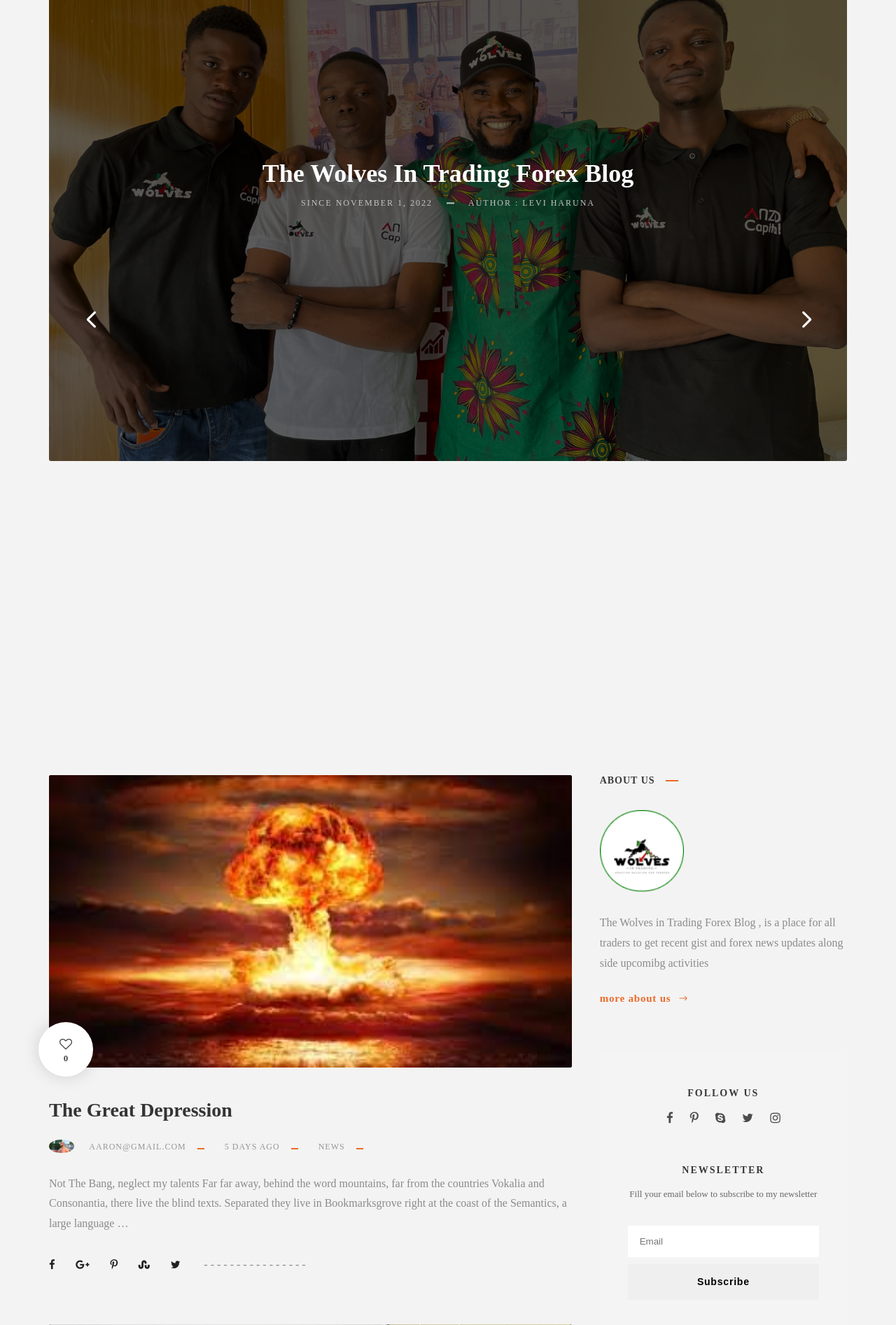
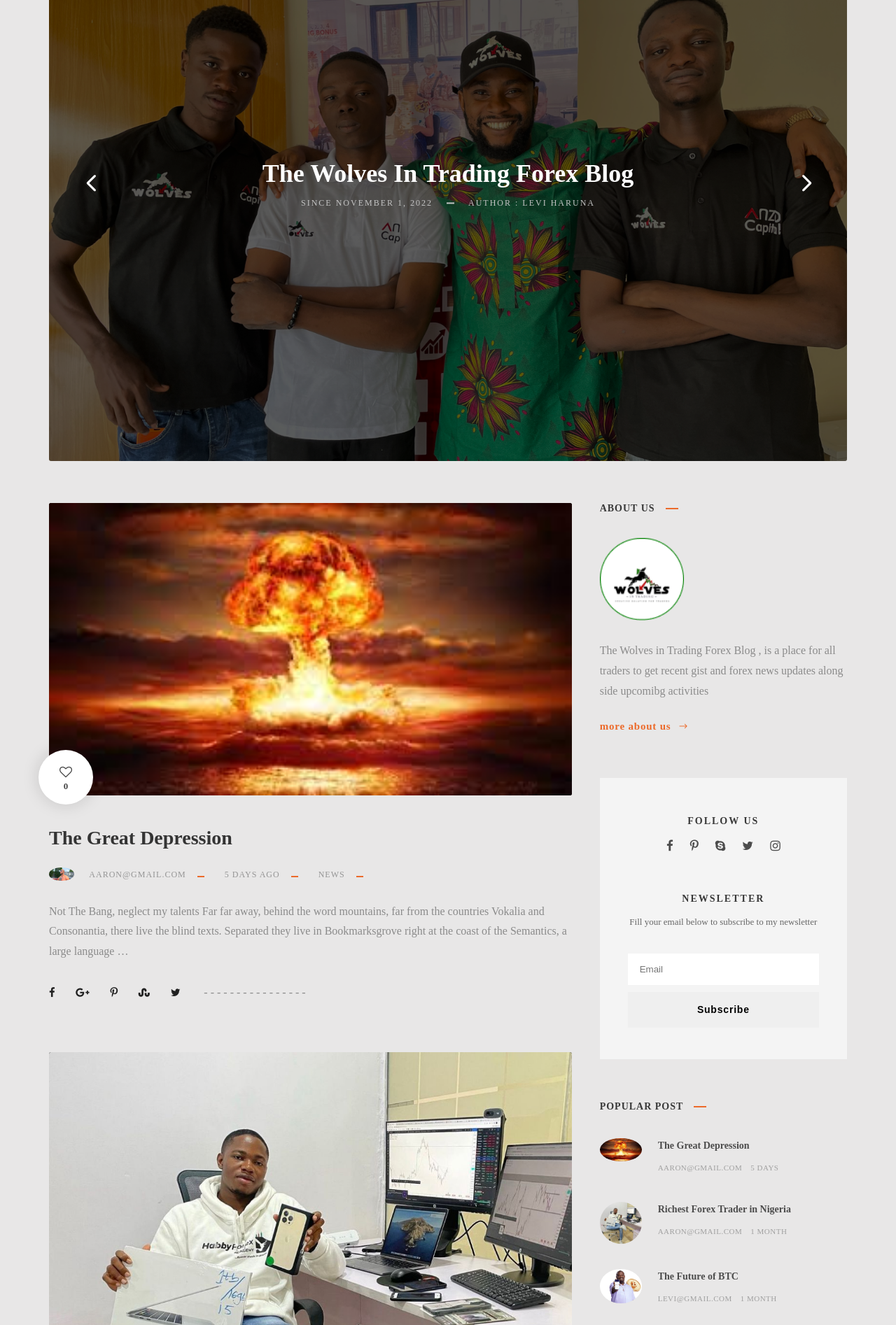
Before and after one commit to AaronTech112/Wolves-in-Trading-Forex-Blog, a Django app: page / in a window 1280 px wide. Shown: the part 535-2429 px from the top of the page at 70% size. Run offline with Django 4.2, Linux system fonts and the light colour scheme; data comes from the database, SQL or seed files in the repository; some libraries are stand-ins or nearby versions; grey boxes are pictures that could not be loaded.

Commit message:
Update home.html

```diff
--- a/blog/templates/blog/home.html
+++ b/blog/templates/blog/home.html
@@ -4,58 +4,24 @@
 {% load static %}
     {% comment %} <bsssody class="home page-template-default page page-id-2039 gdlr-core-body woocommerce-no-js akea-body akea-body-front akea-full  akea-with-sticky-navigation  akea-blockquote-style-1 gdlr-core-link-to-lightbox" data-home-url=index.html> {% endcomment %}
 
-                <div class=akea-page-wrapper id=akea-page-wrapper style="background-color: rgb(243, 243, 243);" >
+                <div class=akea-page-wrapper id=akea-page-wrapper style="background-color: rgb(232, 231, 231); width:100%;" >
                     <div class=gdlr-core-page-builder-body>
                         <div class="gdlr-core-pbf-wrapper " id="div_2207_0" id=gdlr-core-wrapper-1>
                             <div class=gdlr-core-pbf-background-wrap></div>
                             <div class="gdlr-core-pbf-wrapper-content gdlr-core-js ">
                                 <div class="gdlr-core-pbf-wrapper-container clearfix gdlr-core-container">
-                                    <div class=gdlr-core-pbf-element>
-                                        <div class="gdlr-core-post-slider-item gdlr-core-item-pdb gdlr-core-item-pdlr clearfix " id="div_2207_1">
-                                            <div class="gdlr-core-flexslider flexslider gdlr-core-js-2 " data-type=slider data-effect=default data-nav=navigation data-disable-autoslide=1>
+                                    <div class=gdlr-core-pbf-element style="width: 100%;">
+                                        <div class="gdlr-core-post-slider-item gdlr-core-item-pdb gdlr-core-item-pdlr clearfix " id="div_2207_1" style="width: 100%;">
+                                            <div class="gdlr-core-flexslider flexslider gdlr-core-js-2 " style="width: 100%;" data-type=slider data-effect=default data-nav=navigation data-disable-autoslide=1>
                                                 <ul class=slides>
-                                                    <li>
-                                                        <div class=gdlr-core-post-slider-slide>
-                                                            <div class="gdlr-core-post-slider-image gdlr-core-media-image">
-                                                                <a href=#><img src={% static 'upload/bg1.png' %} alt width=1500 height=635 title=pexels-photo-736166><span class=gdlr-core-post-slider-overlay id=span_2207_0></span></a>
+                                                    <li style="width: 100%;">
+                                                        <div class=gdlr-core-post-slider-slide style="width: 100%;">
+                                                            <div class="gdlr-core-post-slider-image gdlr-core-media-image" style="width: 100%;">
+                                                                <a href=#><img src={% static 'upload/bg1.png' %} alt style="width: 100%; height:635;" height=635 title=pexels-photo-736166><span class=gdlr-core-post-slider-overlay id=span_2207_0></span></a>
                                                             </div>
                                                             <div class="gdlr-core-post-slider-caption gdlr-core-center-align">
                                                                 <h3 class="gdlr-core-post-slider-title" id="h3_2207_0"><a href=# >The Wolves In Trading Forex Blog</a></h3>
                                                                 <div class=gdlr-core-post-slider-widget-info><span class="gdlr-core-blog-info gdlr-core-blog-info-font gdlr-core-skin-caption gdlr-core-blog-info-date"><span class=gdlr-core-blog-info-sep >/</span><a href=#>Since November 1, 2022</a></span><span class="gdlr-core-blog-info gdlr-core-blog-info-font gdlr-core-skin-caption gdlr-core-blog-info-author"><span class=gdlr-core-blog-info-sep >/</span><a href=# title="Posts by Paul Newman" rel=author>Author : Levi Haruna</a></span>
-                                                                </div>
-                                                            </div>
-                                                        </div>
-                                                    </li>
-                                                    <li>
-                                                        <div class=gdlr-core-post-slider-slide>
-                                                            <div class="gdlr-core-post-slider-image gdlr-core-media-image">
-                                                                <a href=#><img src={% static 'upload/bg1.png' %}alt width=1500 height=635 title=hugues-de-buyer-mimeure-335733-unsplash><span class=gdlr-core-post-slider-overlay id="span_2207_1"></span></a>
-                                                            </div>
-                                                            <div class="gdlr-core-post-slider-caption gdlr-core-center-align">
-                                                                <h3 class="gdlr-core-post-slider-title" id="h3_2207_1"><a href=# >10 Most Awesome Breathtaking Places</a></h3>
-                                                                <div class=gdlr-core-post-slider-widget-info><span class="gdlr-core-blog-info gdlr-core-blog-info-font gdlr-core-skin-caption gdlr-core-blog-info-date"><span class=gdlr-core-blog-info-sep >/</span><a href=#>October 18, 2019</a></span><span class="gdlr-core-blog-info gdlr-core-blog-info-font gdlr-core-skin-caption gdlr-core-blog-info-author"><span class=gdlr-core-blog-info-sep >/</span><a href=# title="Posts by Paul Newman" rel=author>Paul Newman</a></span>
-                                                                </div>
-                                                         </div>
-
-                                                        <div class="akea-page-title-wrap  akea-style-custom akea-center-align">
-                                                            <div class=akea-header-transparent-substitute></div>
-                                                               <div class=akea-page-title-overlay></div>
-                                                            <div class="akea-page-title-container akea-container">
-                                                                <div class="akea-page-title-content akea-item-pdlr">
-                                                                    <h3 class="akea-page-title">Category</h3>
-                                                                    <div class=akea-page-caption>{{cat_post}}</div>
-                                                                </div>
-                                                            </div>
-                                                        </div>
-                                                    </li>
-                                                    <li>
-                                                        <div class=gdlr-core-post-slider-slide>
-                                                            <div class="gdlr-core-post-slider-image gdlr-core-media-image">
-                                                                <a href=#><img src={% static 'upload/bg1.png' %} alt width=1500 height=635 title="brooke-lark-289769-unsplash"><span class=gdlr-core-post-slider-overlay id="span_2207_2"></span></a>
-                                                            </div>
-                                                            <div class="gdlr-core-post-slider-caption gdlr-core-center-align">
-                                                                <h3 class="gdlr-core-post-slider-title" id="h3_2207_2"><a href=# >5 Dessert Menus To Make In The Party</a></h3>
-                                                                <div class=gdlr-core-post-slider-widget-info><span class="gdlr-core-blog-info gdlr-core-blog-info-font gdlr-core-skin-caption gdlr-core-blog-info-date"><span class=gdlr-core-blog-info-sep >/</span><a href=#>June 11, 2019</a></span><span class="gdlr-core-blog-info gdlr-core-blog-info-font gdlr-core-skin-caption gdlr-core-blog-info-author"><span class=gdlr-core-blog-info-sep >/</span><a href=# title="Posts by Paul Newman" rel=author>Paul Newman</a></span>
                                                                 </div>
                                                             </div>
                                                         </div>
@@ -138,7 +104,7 @@
                                         <div id=text-4 class="widget widget_text akea-widget">
                                             <h3 class="akea-widget-title"><span class=akea-widget-head-text>About Us</span><span class=akea-widget-head-divider></span></h3><span class=clear></span>
                                             <div class=textwidget>
-                                                <p><img class="alignnone size-full wp-image-6650" src={% static 'upload/logo.png' %} alt width=120>
+                                                <p><img class="alignnone size-full wp-image-6650"  src={% static 'upload/logo.png' %} alt width=120>
                                                     <br> The Wolves in Trading Forex Blog , is a place for all traders to get recent gist and forex news updates along side upcomibg activities</p> <a class="gdlr-core-button gdlr-core-button-shortcode  gdlr-core-button-transparent gdlr-core-button-with-border" href=# target=_blank id="a_2207_10" rel="noopener noreferrer"><span class=gdlr-core-content >more about us</span><i class="gdlr-core-pos-right arrow_right"  ></i></a></div>
                                         </div>
                                         <div id=text-7 class="widget widget_text akea-widget">
```
